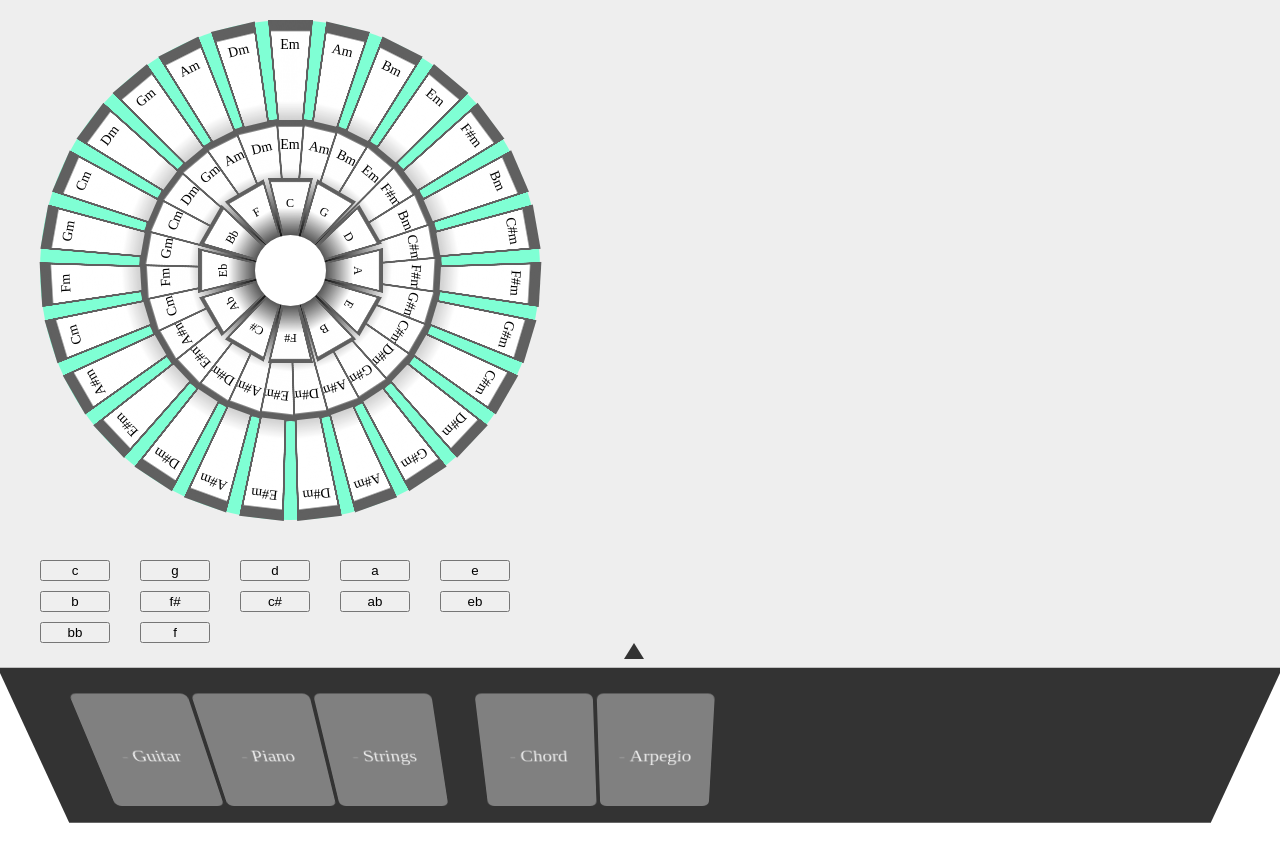
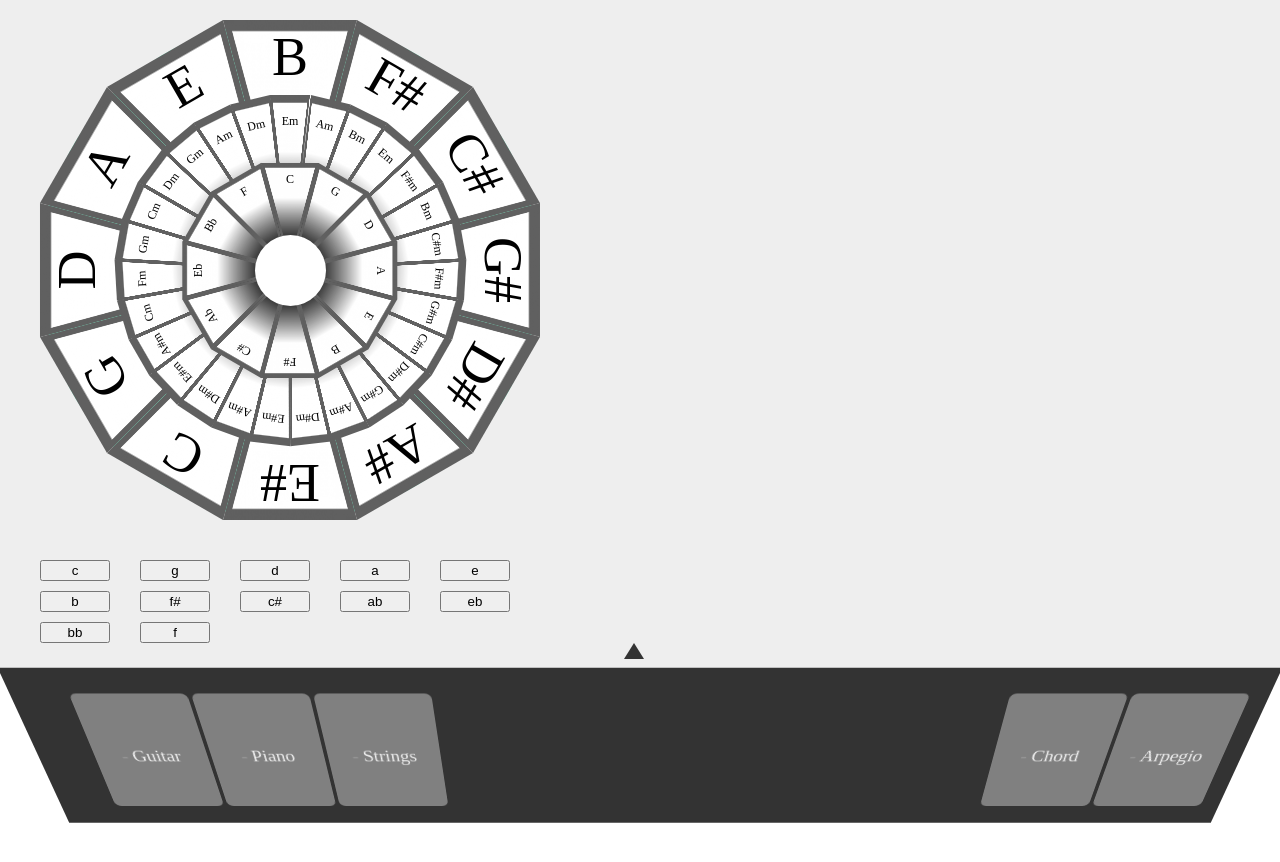
Before and after one commit to anatoliyg/chord-wheel, a plain HTML site: page index.html in a window 1280 px wide. Drawn offline with nearby package versions, Linux system fonts and the light colour scheme.

Commit message:
right sizing of slices!

```diff
--- a/index.html
+++ b/index.html
@@ -42,12 +42,12 @@
     </head>
     <body>
         <div class="meny">
-            <ul>
+            <ul style="float:left">
                 <li>Guitar</li>
                 <li>Piano</li>
                 <li>Strings</li>
             </ul>
-            <ul>
+            <ul style="float:right">
                 <li>Chord</li>
                 <li>Arpegio</li>
             </ul>
--- a/js/ChordWheel.js
+++ b/js/ChordWheel.js
@@ -84,7 +84,7 @@ function ChordWheel(config) {
         var innerWheelHeight = eachWheelHeight + innerPadding;
 
         var innerWheel = new EachWheel({
-            size: sizeFromRatio(0.37),
+            size: sizeFromRatio(0.43, notes1Arr.length),
             fontSize: 12,
             data: notes1Arr,
             className: 'wheel1',
@@ -97,8 +97,8 @@ function ChordWheel(config) {
         centerInContainer(innerWheel);
 
         var middleWheel = new EachWheel({
-            size: sizeFromRatio(0.6),
-            fontSize: 14,
+            size: sizeFromRatio(0.7, notes2Arr.length),
+            fontSize: 12,
             data: notes2Arr,
             className: 'wheel2',
             bgColor: 'yellow',
@@ -110,9 +110,9 @@ function ChordWheel(config) {
         centerInContainer(middleWheel);
 
         var bigWheel = new EachWheel({
-            size: sizeFromRatio(1),
-            fontSize: 14,
-            data: notes2Arr,
+            size: sizeFromRatio(1, notes3Arr.length),
+            fontSize: 54,
+            data: notes3Arr,
             className: 'wheel3',
             bgColor: 'yellow',
             bgImage: 'img/slice.png',
@@ -140,13 +140,22 @@ function ChordWheel(config) {
         centerInContainer(hole);
     };
 
-    function sizeFromRatio( ratio) {
+    function sizeFromRatio( ratio, angles) {
         var radius = parentW / 2;
         var height = radius * ratio;
 
-        var width =  radius * radius * (2 - 2 * Math.cos(360/notes1Arr.length))
+        var angle = 360 / angles;
+        var reversedAngle = (180 - angle) / 2;
+
+        //one angle is  (180 - angle) / 2 , another 90
+        //one side is height
+        //var h = height / (Math.sin(reversedAngle));
+
+        //var widthSqared =  (h * h) + (h * h) - 2 * h * h * Math.cos(reversedAngle);
+        var w = height /  Math.tan(reversedAngle  * (Math.PI/180));
+
         return {
-            width: 45,
+            width: w * 2,
             height: height
         }
     };
--- a/js/Wheel.js
+++ b/js/Wheel.js
@@ -33,7 +33,7 @@ function EachWheel(config) {
                 left: config.size.height  - (config.size.width / 2),
                 top: 0,
                 //paddingTop: 20,
-                lineHeight: '50px',
+                lineHeight: config.size.height * .3+'px',
                 transform : 'rotateZ('+(i * eachNoteAngle)+'deg)',
                 'transform-origin': 'bottom center',
                 //backgroundColor: bgColor,
```
